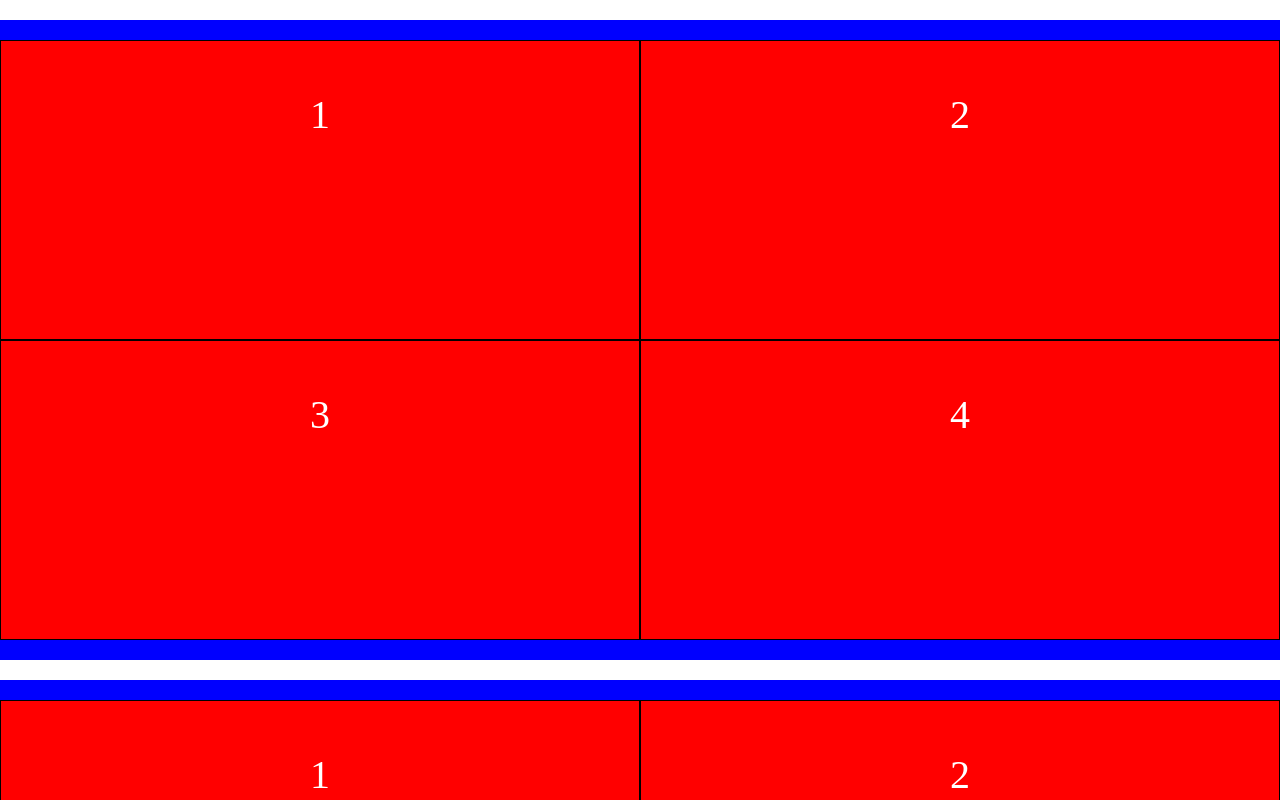
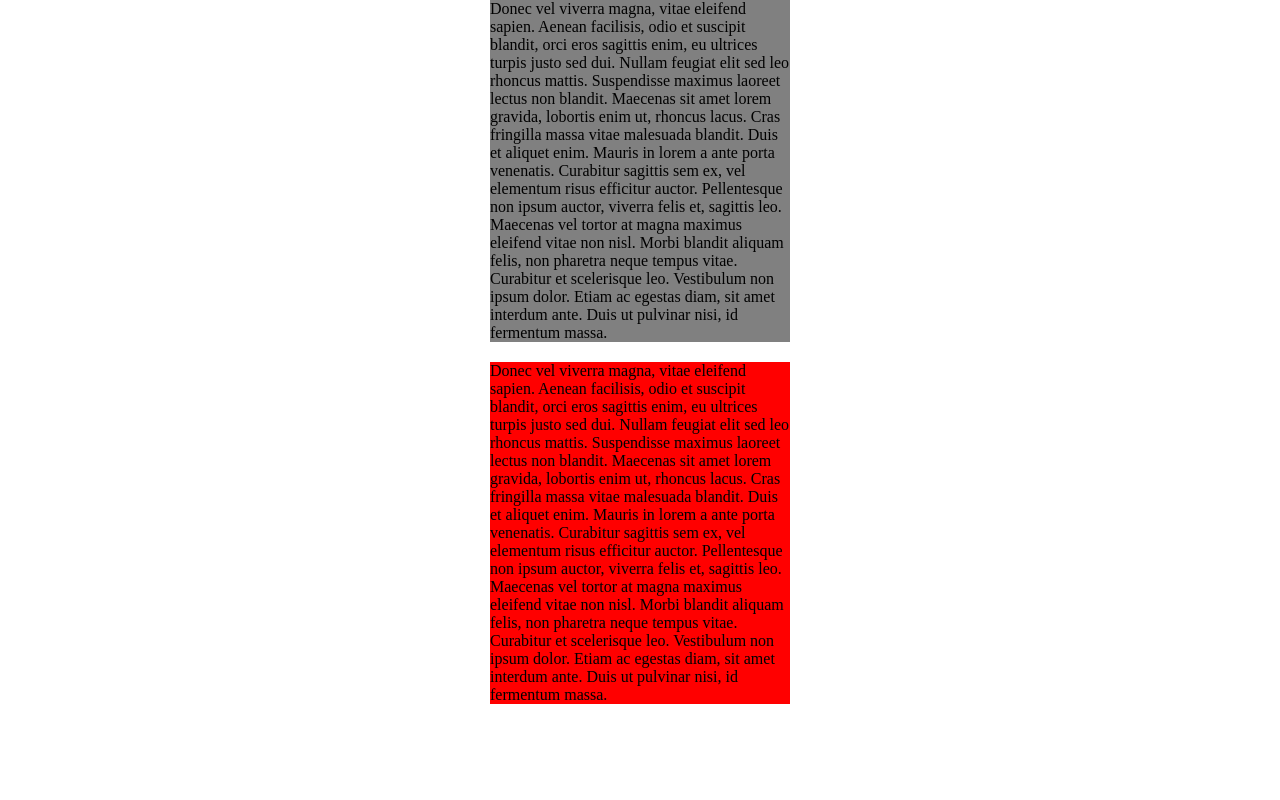
Before and after one commit to danilocarvalhosp/Front-End-Completo, a plain HTML site: page index.html in a window 1280 px wide. Shown: the top 800 px of the page. Drawn offline with Linux system fonts and the light colour scheme.

```diff
--- a/css/style.css
+++ b/css/style.css
@@ -9,26 +9,23 @@ html, body {
     height: 100%;
 }
 
-.clear{
-    clear: both;
+.box, .box2{
+    width: 300px;
+    margin: 0 auto;
+    background: gray;
+    /*
+    display: none;
+    overflow-x: hidden;
+    overflow-y: hidden;
+    */
 }
 
-.pai{
-    margin: 20px auto;
-    width: 1280px;
-    padding:20px 0;
-    background: blue;
+.box p, .box2 p{
+    width: 100%;
 }
 
-.child{
-    box-sizing: border-box;
-    width: 640px;
-    height:300px;
-    background: red;
-    border: 1px solid black;
-    text-align: center;
-    font-size: 40px;
-    padding: 50px 0;
-    color: white;
-    float: left;
+.box2{
+    display: block;
+    margin-top: 20px;
+    background-color: red;
 }
--- a/index.html
+++ b/index.html
@@ -8,21 +8,12 @@
 
         <body>
 
-            <div class="pai">
-                <div class="child">1</div>
-                <div class="child">2</div>
-                <div class="child">3</div>
-                <div class="child">4</div>
-                <div class="clear"></div>
+            <div class="box">
+                <p>Donec vel viverra magna, vitae eleifend sapien. Aenean facilisis, odio et suscipit blandit, orci eros sagittis enim, eu ultrices turpis justo sed dui. Nullam feugiat elit sed leo rhoncus mattis. Suspendisse maximus laoreet lectus non blandit. Maecenas sit amet lorem gravida, lobortis enim ut, rhoncus lacus. Cras fringilla massa vitae malesuada blandit. Duis et aliquet enim. Mauris in lorem a ante porta venenatis. Curabitur sagittis sem ex, vel elementum risus efficitur auctor. Pellentesque non ipsum auctor, viverra felis et, sagittis leo. Maecenas vel tortor at magna maximus eleifend vitae non nisl. Morbi blandit aliquam felis, non pharetra neque tempus vitae. Curabitur et scelerisque leo. Vestibulum non ipsum dolor. Etiam ac egestas diam, sit amet interdum ante. Duis ut pulvinar nisi, id fermentum massa.</p>
             </div>
-            <div class="pai">
-                <div class="child">1</div>
-                <div class="child">2</div>
-                <div class="child">3</div>
-                <div class="child">4</div>
-                <div class="clear"></div>
+            <div class="box2">
+                <p>Donec vel viverra magna, vitae eleifend sapien. Aenean facilisis, odio et suscipit blandit, orci eros sagittis enim, eu ultrices turpis justo sed dui. Nullam feugiat elit sed leo rhoncus mattis. Suspendisse maximus laoreet lectus non blandit. Maecenas sit amet lorem gravida, lobortis enim ut, rhoncus lacus. Cras fringilla massa vitae malesuada blandit. Duis et aliquet enim. Mauris in lorem a ante porta venenatis. Curabitur sagittis sem ex, vel elementum risus efficitur auctor. Pellentesque non ipsum auctor, viverra felis et, sagittis leo. Maecenas vel tortor at magna maximus eleifend vitae non nisl. Morbi blandit aliquam felis, non pharetra neque tempus vitae. Curabitur et scelerisque leo. Vestibulum non ipsum dolor. Etiam ac egestas diam, sit amet interdum ante. Duis ut pulvinar nisi, id fermentum massa.</p>
             </div>
-
 
         </body>
     </html>
```
